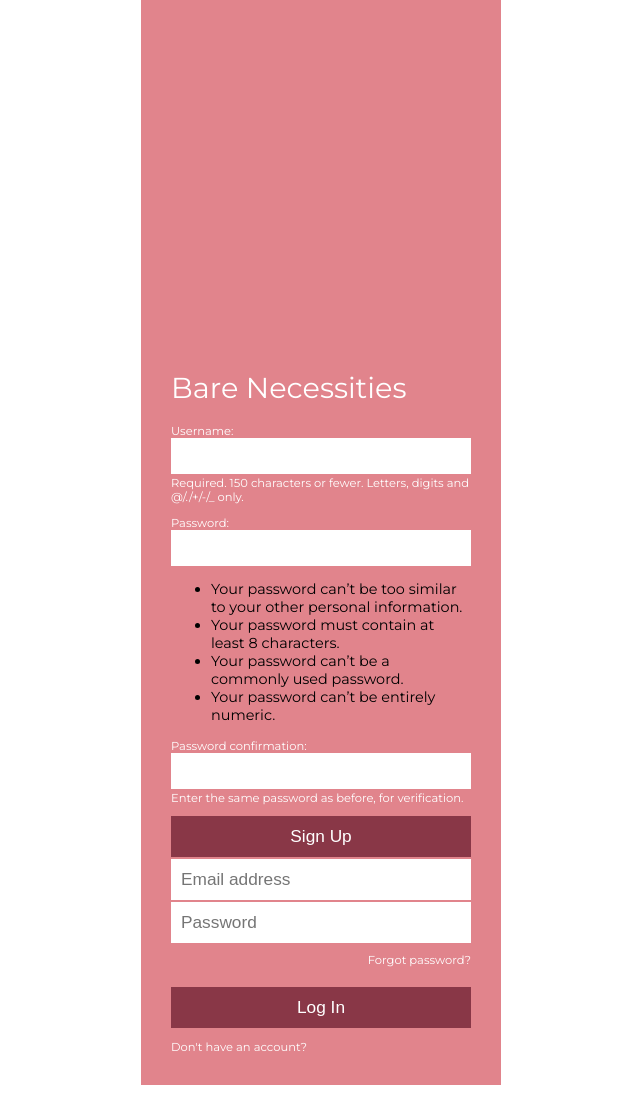
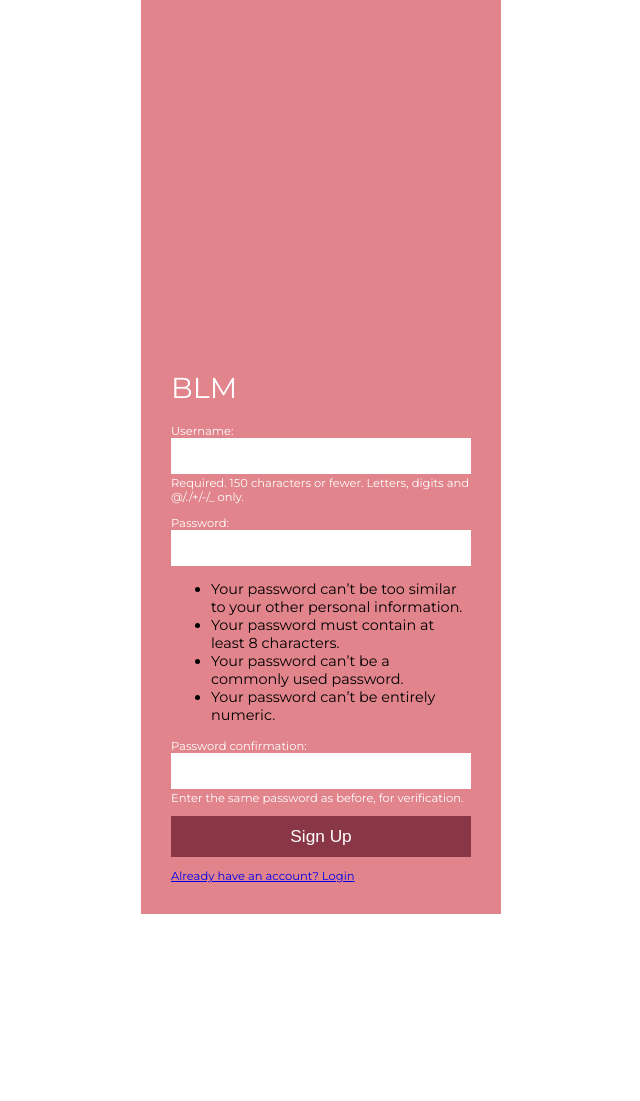
Before and after one commit to alkadelik/blm, a Django app: page /chris/register/ in a window 1280 px wide. Shown: the whole page, without its empty margins (319-959 px from the left). After the commit the page ends 914 px from the top, so only its background shows below. Run offline with Django 3.2, Linux system fonts and the light colour scheme.

Commit message:
refining styles for the login/index page

```diff
--- a/chris/templates/chris/register.html
+++ b/chris/templates/chris/register.html
@@ -7,17 +7,17 @@
 {% block body %}
 <div id="index">
   <div class="identity">
-    <h1>Bare Necessities</h1>
+    <h1>BLM</h1>
     <form method="post">
       {% csrf_token %}
       {{ form.as_p }}
       <button type="submit">Sign Up</button>
     </form>
-    <input type="text" name="" value="" placeholder="Email address">
-    <input type="password" name="" value="" placeholder="Password">
-    <p class="forgot">Forgot password?</p>
-    <button type="submit">Log In</button>
-    <p>Don't have an account?</p>
+    <!-- <input type="text" name="" value="" placeholder="Email address"> -->
+    <!-- <input type="password" name="" value="" placeholder="Password"> -->
+    <!-- <p class="forgot">Forgot password?</p> -->
+    <!-- <button type="submit">Log In</button> -->
+    <p><a href="{% url 'chris:login' %}">Already have an account? Login</a></p>
   </div>
 </div>
 {% endblock %}
```
Also changed, not shown: chris/forms.py (+8 -0 lines), chris/static/chris/styles.css (+13 -2 lines), chris/templates/chris/index.html (+6 -6 lines).
